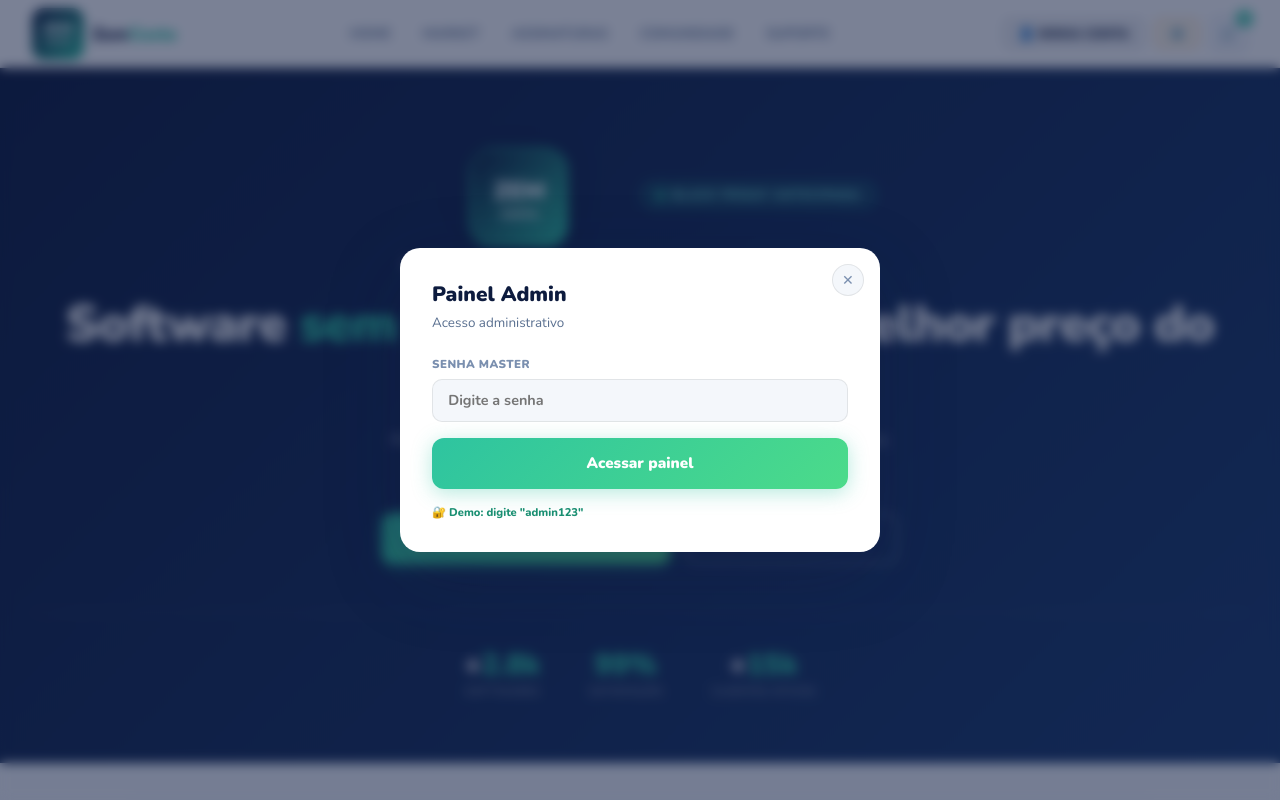
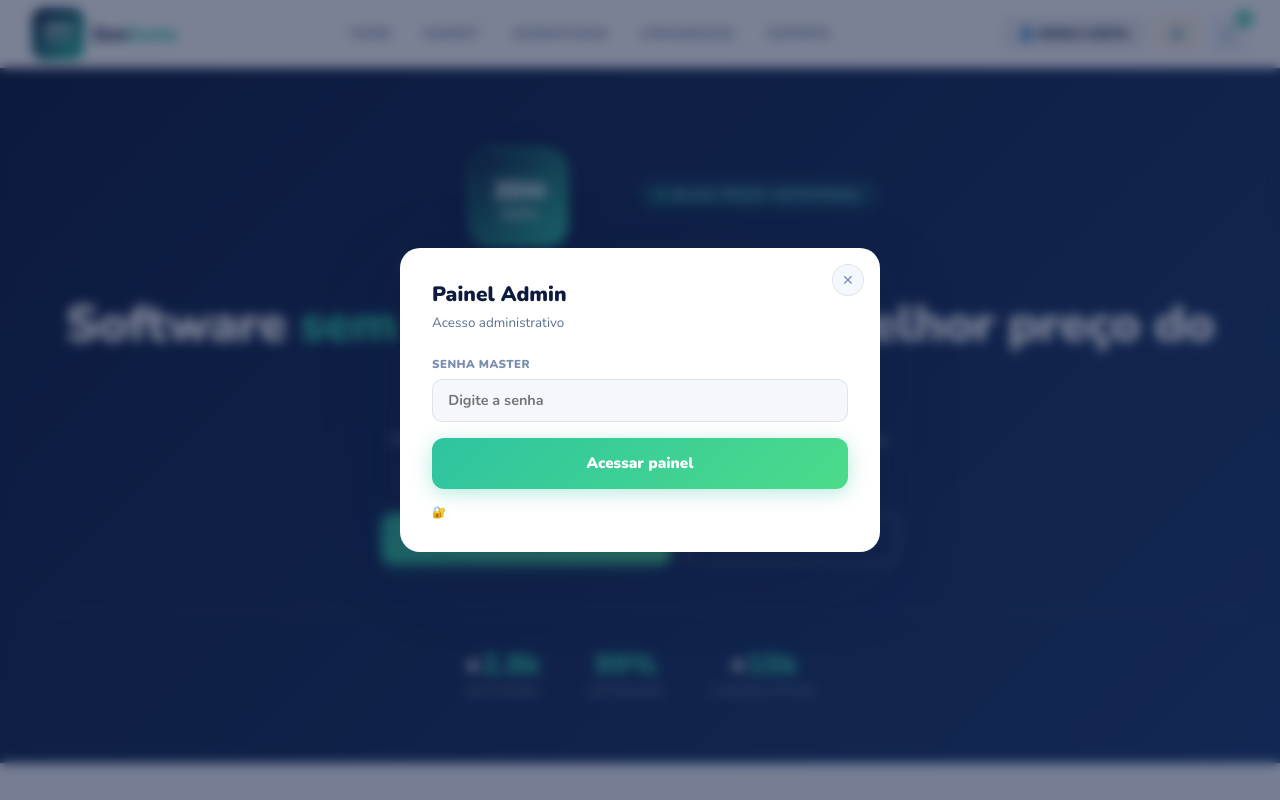
Before and after one commit to zemilson/Zemcost.com.br, a plain HTML site: page index.html in a window 1280 px wide. Both pictures are taken after a click on the button "⚙️". Shown: the top 800 px of the page. Drawn offline with nearby package versions, Linux system fonts and the light colour scheme.

Commit message:
Update index.html

```diff
--- a/index.html
+++ b/index.html
@@ -537,7 +537,7 @@ document.addEventListener("DOMContentLoaded", () => {
             <div class="modal-sub">Acesso administrativo</div>
             <div class="field"><label>Senha master</label><input type="password" id="adminPass" placeholder="Digite a senha"></div>
             <button class="pay-final" id="adminLoginBtn">Acessar painel</button>
-            <div class="inst-hint" style="margin-top:1rem;">🔐 Demo: digite "admin123"</div>
+            <div class="inst-hint" style="margin-top:1rem;">🔐</div>
         `, "Painel Admin");
         document.getElementById("adminLoginBtn")?.addEventListener("click", () => {
             const pass = document.getElementById("adminPass")?.value;
```
